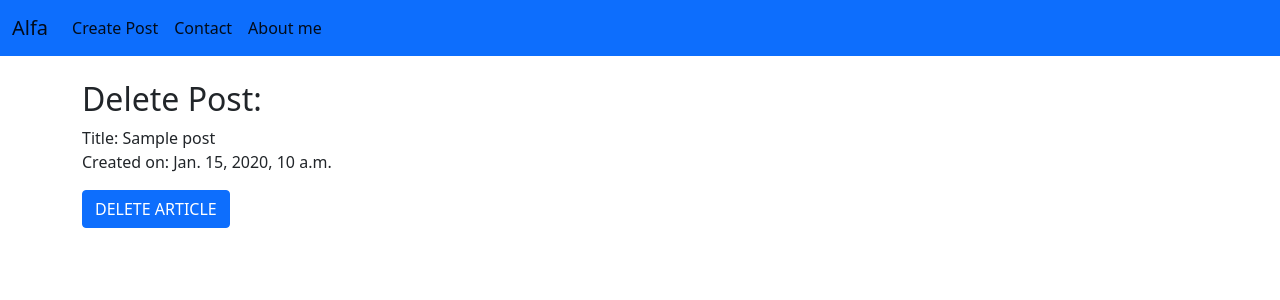
After one commit to johndesert/AlfaSZT, a Django app: template templates/delete_post.html in a window 1280 px wide. The commit adds this page. Shown: the top 300 px of the page. Run offline with Django 3.2, Linux system fonts and the light colour scheme; the template is opened without the code that fills it: most values are stand-ins (such as "Sample title", 1, 10 or a date in 2020).

Commit message:
Merged Delete article, time_created from manual to auto, fix branch

```diff
--- a/forms.py
+++ b/forms.py
@@ -4,14 +4,12 @@ from .models import Post
 class PostCreateForm(forms.ModelForm):
     class Meta:
         model = Post
-        fields = ['title', 'author', 'body', 'time_created']
+        fields = ['title', 'author', 'body']
 
         widgets = {
             'title': forms.TextInput(attrs={'class': 'form-control'}),
             'author': forms.Select(attrs={'class': 'form-control'}),
             'body': forms.Textarea(attrs={'class': 'form-control', 'placeholder' : "Write here the body of the post"}),
-            'time_created': forms.DateTimeInput(attrs={'class': 'form-control', 'placeholder' : "YYYY-MM-DD hh:mm:ss"}),
-
         }
 
 class PostModifyForm(forms.ModelForm):
--- a/models.py
+++ b/models.py
@@ -1,7 +1,7 @@
 from django.db import models
 from django.contrib.auth.models import User
 from django.urls import reverse
-
+from datetime import datetime, date
 
 # Create your models here.
 
@@ -9,7 +9,7 @@ class Post(models.Model):
     title = models.CharField(max_length=255)
     author = models.ForeignKey(User, on_delete=models.CASCADE)
     body = models.TextField()
-    time_created = models.DateTimeField()
+    time_created = models.DateTimeField(auto_now_add=True)
 
     def __str__(self):
         return self.title + ' by ' + str(self.author)
--- a/templates/base.html
+++ b/templates/base.html
@@ -20,6 +20,7 @@
           </button>
           <div class="collapse navbar-collapse" id="navbarNavAltMarkup">
             <div class="navbar-nav">
+              <a class="nav-link active" href="{% url 'create-post' %}">Create Post</a>
               <a class="nav-link active" href="#">Contact</a>
               <a class="nav-link active" href="#">About me</a>
             </div>
--- /dev/null
+++ b/templates/delete_post.html
@@ -0,0 +1,17 @@
+{% extends 'base.html' %}
+{% block title %} alfa &raquo modify post {% endblock %}
+
+{% block content %}
+<h2>Delete Post:</h2>
+<p>
+    Title: {{post.title}} <br/>
+    Created on: {{post.time_created}} <br/>
+</p>
+<div class="form-group">
+    <form method="POST">
+        {% csrf_token %}
+        <button type="submit" class="btn btn-primary"> DELETE ARTICLE </button>
+    </form>
+</div>
+
+{% endblock %}
--- a/templates/detailed_post.html
+++ b/templates/detailed_post.html
@@ -3,7 +3,10 @@
 
 {% block content %}
 <h1> {{post.title}} </h1>
-    <small>{{post.author}} on {{post.time_created}} <a href="{% url 'modify-post' post.pk %}"> edit </a></small> <br/><br/>
+    <small>{{post.author}} on {{post.time_created}}
+        <a href="{% url 'modify-post' post.pk %}"> edit, </a>
+        <a href="{% url 'delete-post' post.pk %}"> delete </a>
+    </small> <br/><br/>
     {{post.body}}
 
 {% endblock %}
--- a/urls.py
+++ b/urls.py
@@ -1,6 +1,6 @@
 from django.urls import path
-#from . import views
-from .views import BasicPageViews, DetailedViews, CreatePostViews, ModifyPostViews
+
+from .views import BasicPageViews, DetailedViews, CreatePostViews, ModifyPostViews, DeletePostViews
 
 urlpatterns = [
     #path('', views.home, name="home"),
@@ -8,4 +8,6 @@ urlpatterns = [
     path('post/<int:pk>', DetailedViews.as_view(), name="detailed-post"),
     path('createpost/', CreatePostViews.as_view(), name="create-post"),
     path('post/modifypost/<int:pk>', ModifyPostViews.as_view(), name="modify-post"),
+    path('post/<int:pk>/deletepost', DeletePostViews.as_view(), name="delete-post"),
+
 ]
```
Also changed, not shown: templates/home.html (+11 -6 lines), views.py (+8 -1 lines).
